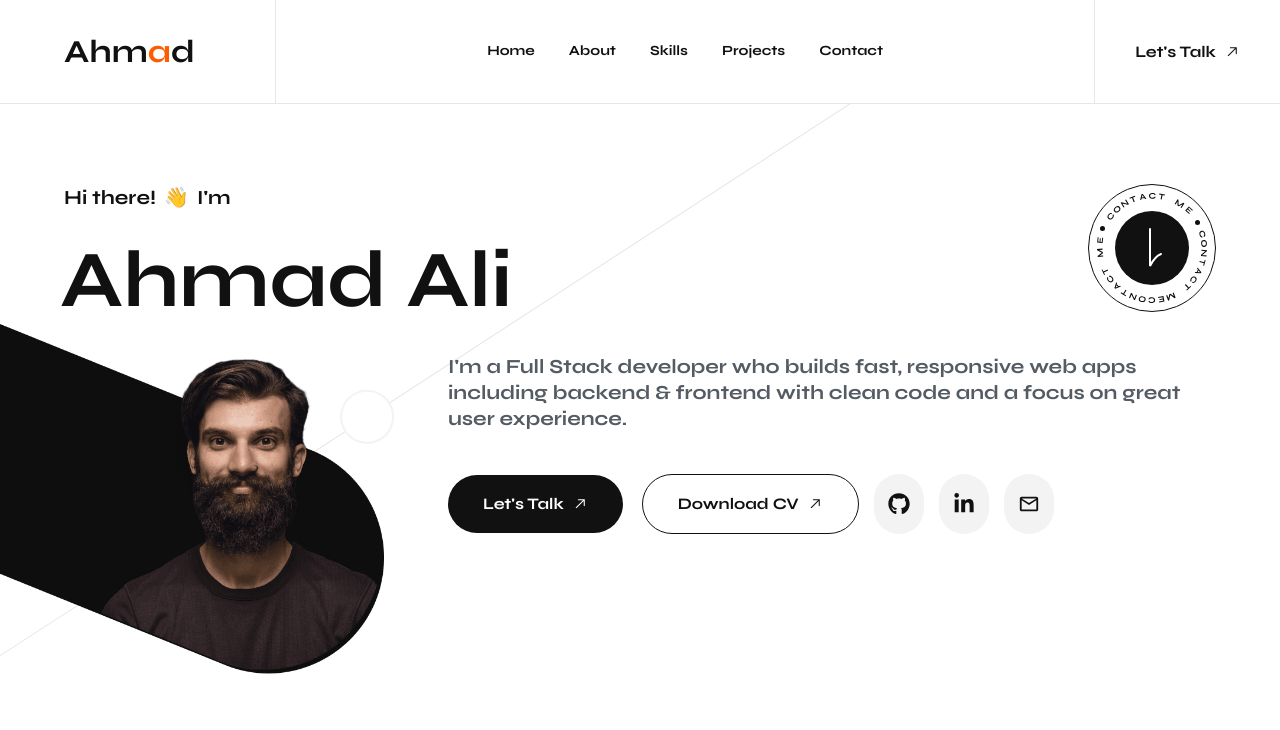
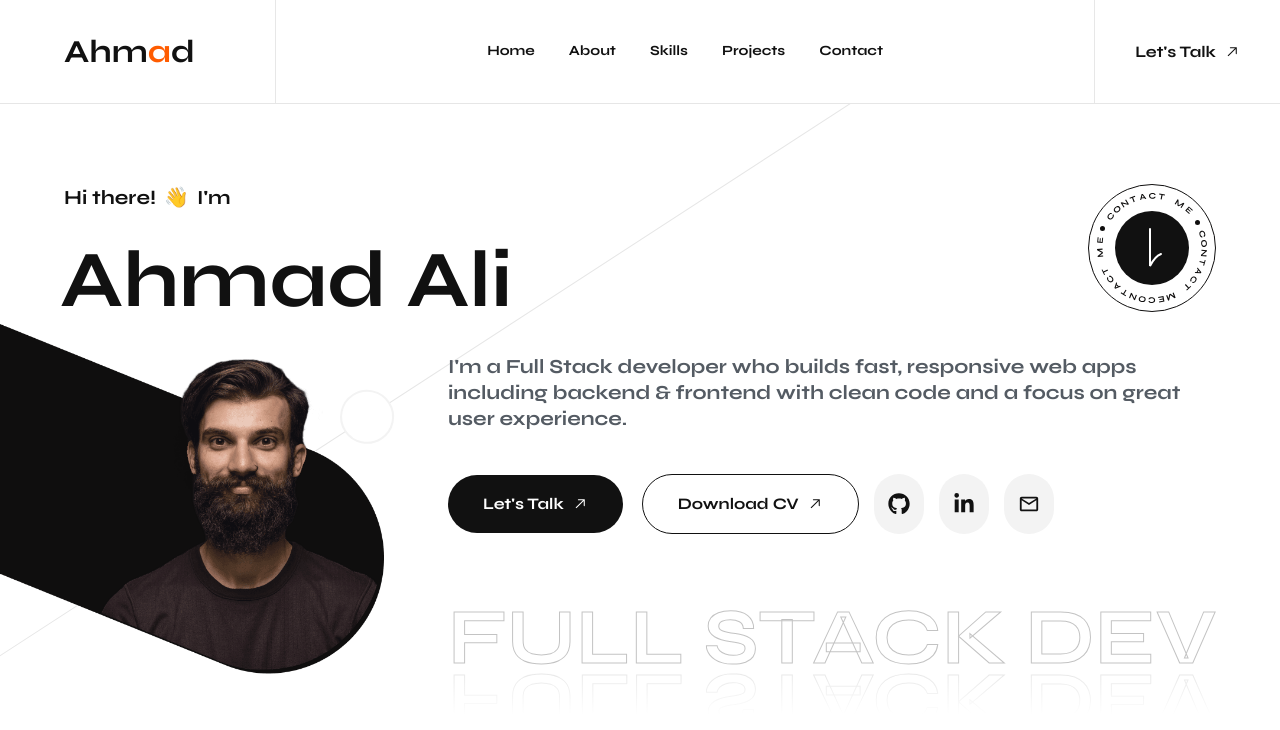
Before and after one commit to ahmad-008/ahmad-portfolio, a React (Vite) app: page / in a window 1280 px wide. Shown: the top 730 px of the page. Built offline with nearby package versions, Linux system fonts and the light colour scheme.

Commit message:
Add outline title with reflection to hero

```diff
--- a/src/components/Hero.jsx
+++ b/src/components/Hero.jsx
@@ -174,6 +174,24 @@ function Hero() {
 
                 </div>
 
+                {/* Outline title with reflection */}
+
+                <div className="mt-10 lg:mt-16 lg:ml-[33.33%] whitespace-nowrap
+                font-bold uppercase leading-none select-none text-transparent
+                [-webkit-text-stroke:1px_rgba(17,17,17,0.25)] text-[8vw] md:text-[50px]
+                lg:text-[60px] xl:text-[79px] 2xl:text-[102px]" >
+                        <p>
+                            Full Stack Dev
+                        </p>
+
+                        <p
+                            aria-hidden="true"
+                            className="-mt-[0.2em] -scale-y-100 opacity-50 [mask-image:linear-gradient(to_bottom,transparent_30%,black)]"
+                        >
+                            Full Stack Dev
+                        </p>
+
+                </div>
 
 
 
```
